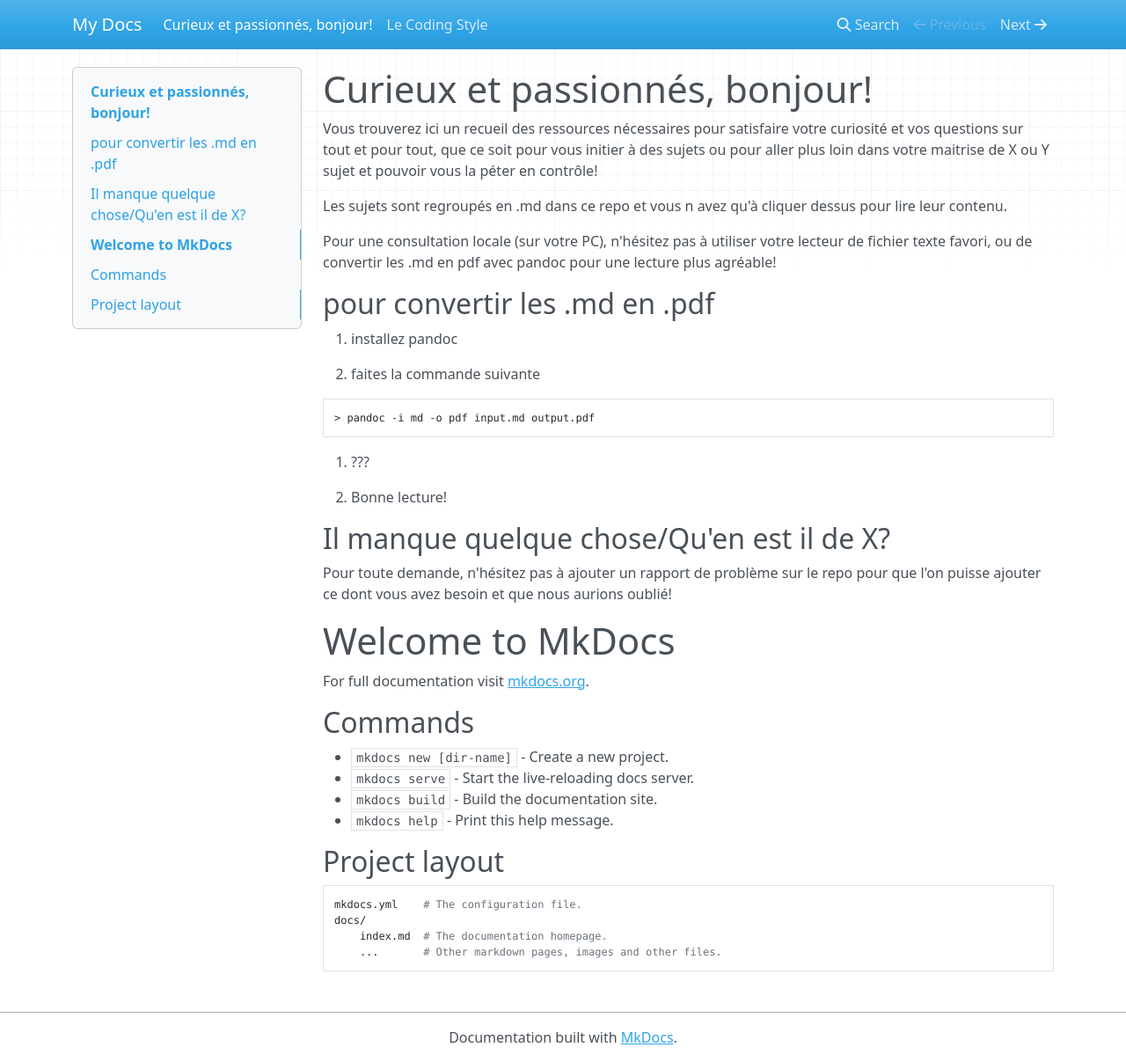
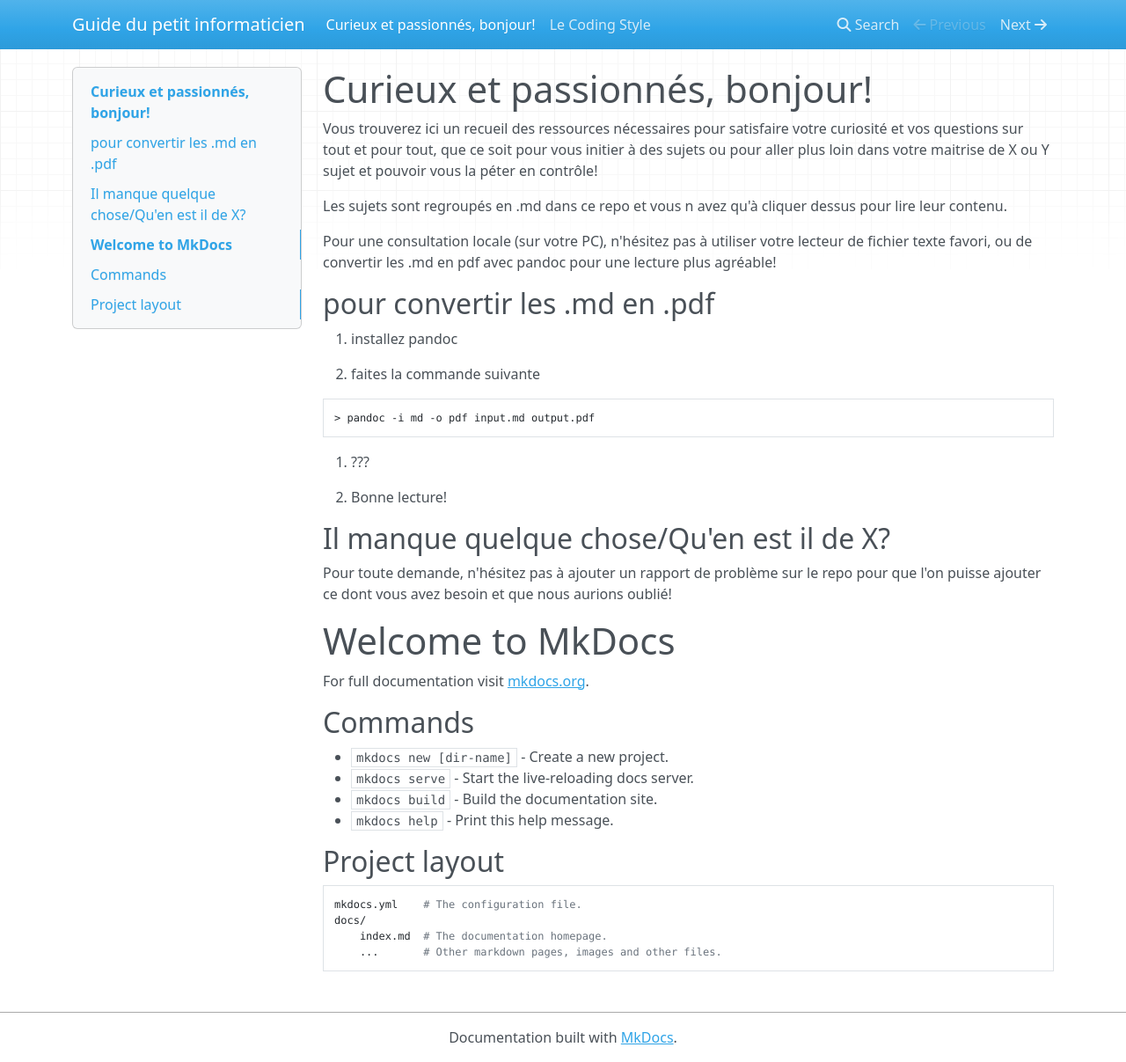
Before and after one commit to UFRCaenDiscordServer/guide-du-petit-informaticien, an MkDocs documentation site: the page built from docs/index.md, in a window 1280 px wide and 1207 px high. Shown: the whole window at 88% size. Built offline with MkDocs 1.6.1, drawn with Linux system fonts in a browser that asks for light colours; nearby versions of some CDN libraries.

Commit message:
updated the site name

```diff
--- a/mkdocs.yml
+++ b/mkdocs.yml
@@ -1 +1 @@
-site_name: My Docs
+site_name: Guide du petit informaticien
```
